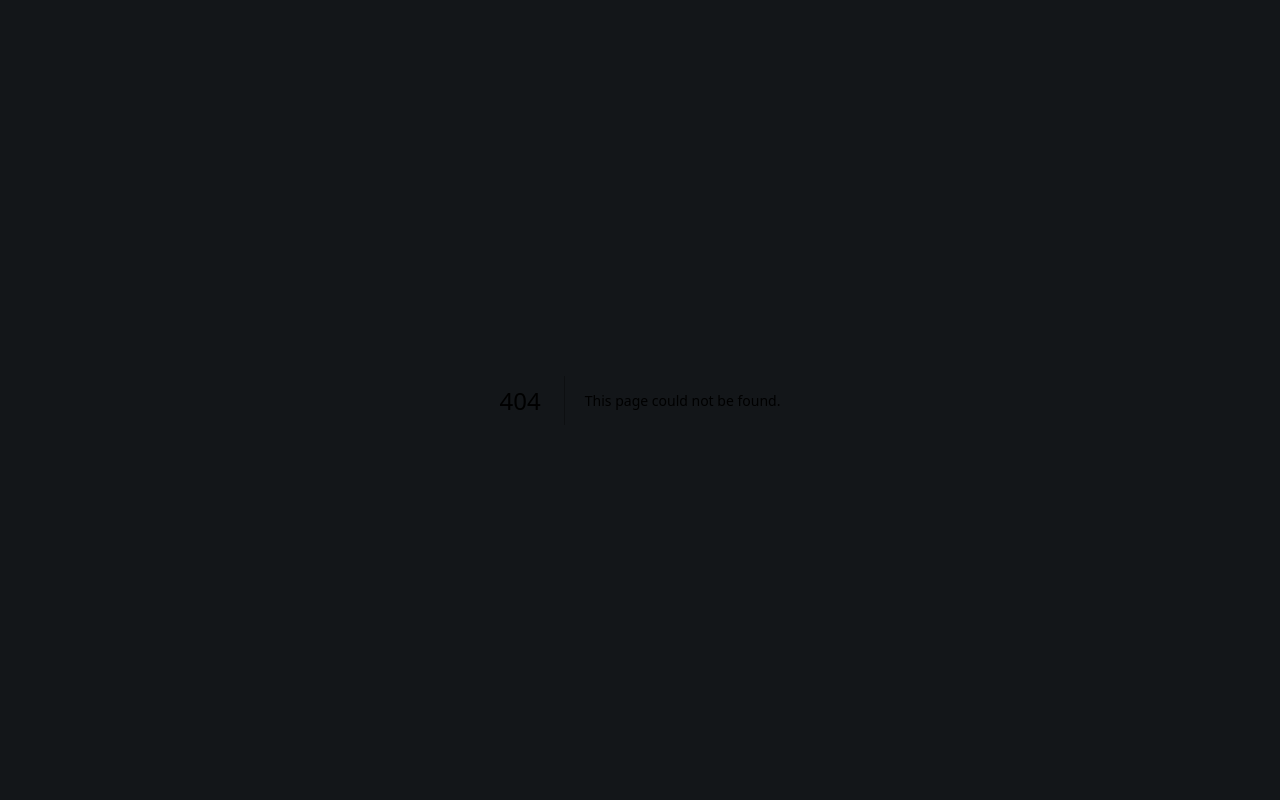
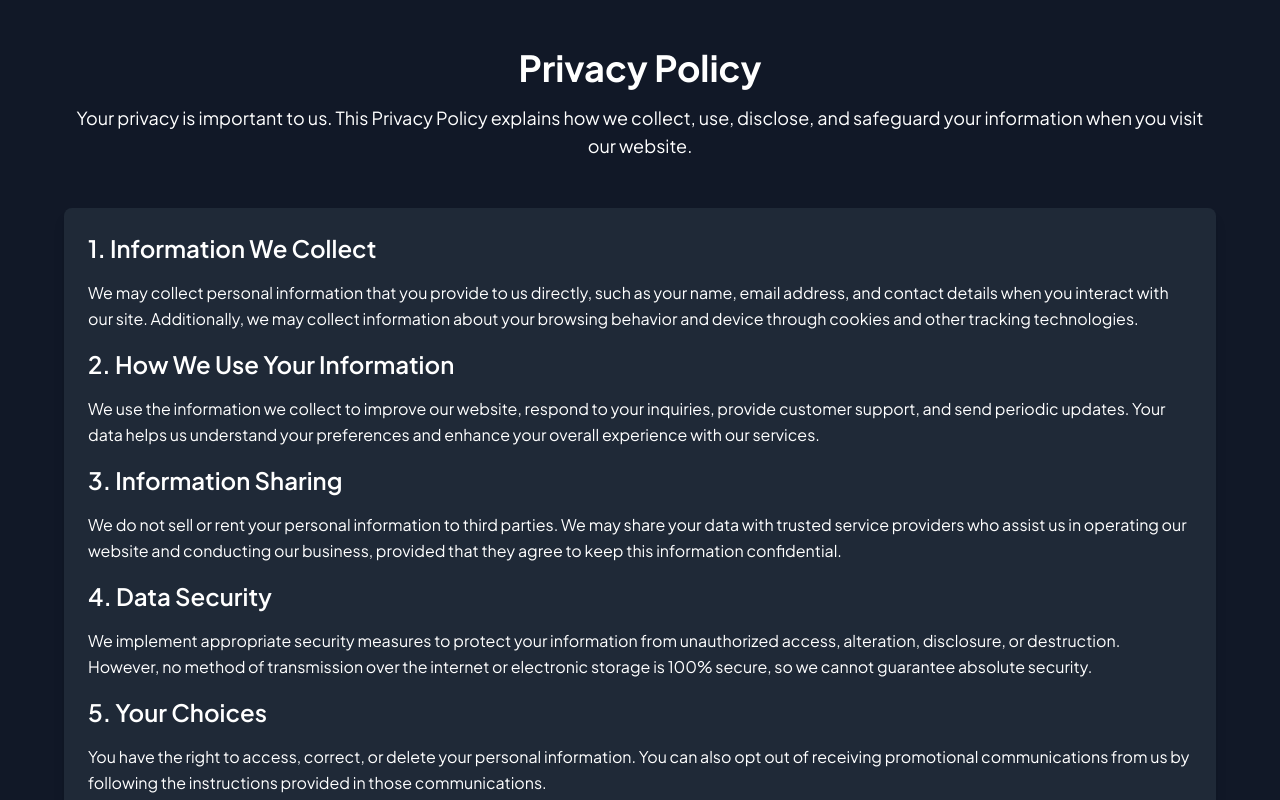
Before and after one commit to Adnan-The-Coder/hobby-master-website, a Next.js app: page /Privacy-Policy in a window 1280 px wide. Before the commit this address had no page. Shown: the top 800 px of the page. Built offline with nearby package versions, Linux system fonts and the light colour scheme.

Commit message:
feat: Add Privacy Policy Page

```diff
--- /dev/null
+++ b/app/(Business_Policy)/Privacy-Policy/page.tsx
@@ -0,0 +1,81 @@
+// privacy-policy/page.tsx
+
+"use client";
+import { motion } from 'framer-motion';
+import { NextPage } from 'next';
+
+const PrivacyPolicy: NextPage = () => {
+  return (
+    <div className="min-h-screen bg-gray-900 text-white flex flex-col items-center">
+      <motion.div
+        className="container mx-auto px-4 py-12"
+        initial={{ opacity: 0, y: 20 }}
+        animate={{ opacity: 1, y: 0 }}
+        transition={{ duration: 0.8 }}
+      >
+        <div className="text-center mb-12">
+          <motion.h1
+            className="text-4xl font-bold mb-4"
+            initial={{ scale: 0.8 }}
+            animate={{ scale: 1 }}
+            transition={{ duration: 0.6, type: 'spring', stiffness: 100 }}
+          >
+            Privacy Policy
+          </motion.h1>
+          <motion.p
+            className="text-lg mb-6"
+            initial={{ opacity: 0 }}
+            animate={{ opacity: 1 }}
+            transition={{ duration: 0.6, delay: 0.2 }}
+          >
+            Your privacy is important to us. This Privacy Policy explains how we collect, use, disclose, and safeguard your information when you visit our website.
+          </motion.p>
+        </div>
+
+        <motion.div
+          className="bg-gray-800 p-6 rounded-lg shadow-lg"
+          initial={{ opacity: 0, scale: 0.95 }}
+          animate={{ opacity: 1, scale: 1 }}
+          transition={{ duration: 0.6, delay: 0.4 }}
+        >
+          <h2 className="text-2xl font-semibold mb-4">1. Information We Collect</h2>
+          <p className="text-md leading-relaxed mb-4">
+            We may collect personal information that you provide to us directly, such as your name, email address, and contact details when you interact with our site. Additionally, we may collect information about your browsing behavior and device through cookies and other tracking technologies.
+          </p>
+
+          <h2 className="text-2xl font-semibold mb-4">2. How We Use Your Information</h2>
+          <p className="text-md leading-relaxed mb-4">
+            We use the information we collect to improve our website, respond to your inquiries, provide customer support, and send periodic updates. Your data helps us understand your preferences and enhance your overall experience with our services.
+          </p>
+
+          <h2 className="text-2xl font-semibold mb-4">3. Information Sharing</h2>
+          <p className="text-md leading-relaxed mb-4">
+            We do not sell or rent your personal information to third parties. We may share your data with trusted service providers who assist us in operating our website and conducting our business, provided that they agree to keep this information confidential.
+          </p>
+
+          <h2 className="text-2xl font-semibold mb-4">4. Data Security</h2>
+          <p className="text-md leading-relaxed mb-4">
+            We implement appropriate security measures to protect your information from unauthorized access, alteration, disclosure, or destruction. However, no method of transmission over the internet or electronic storage is 100% secure, so we cannot guarantee absolute security.
+          </p>
+
+          <h2 className="text-2xl font-semibold mb-4">5. Your Choices</h2>
+          <p className="text-md leading-relaxed mb-4">
+            You have the right to access, correct, or delete your personal information. You can also opt out of receiving promotional communications from us by following the instructions provided in those communications.
+          </p>
+
+          <h2 className="text-2xl font-semibold mb-4">6. Changes to This Privacy Policy</h2>
+          <p className="text-md leading-relaxed mb-4">
+            We may update this Privacy Policy from time to time. Any changes will be posted on this page with an updated effective date. We encourage you to review this Privacy Policy periodically for any modifications.
+          </p>
+
+          <h2 className="text-2xl font-semibold mb-4">7. Contact Us</h2>
+          <p className="text-md leading-relaxed">
+            If you have any questions or concerns about this Privacy Policy or our practices, please contact us at syedadnanali0106@gmail.com.
+          </p>
+        </motion.div>
+      </motion.div>
+    </div>
+  );
+};
+
+export default PrivacyPolicy;
```
